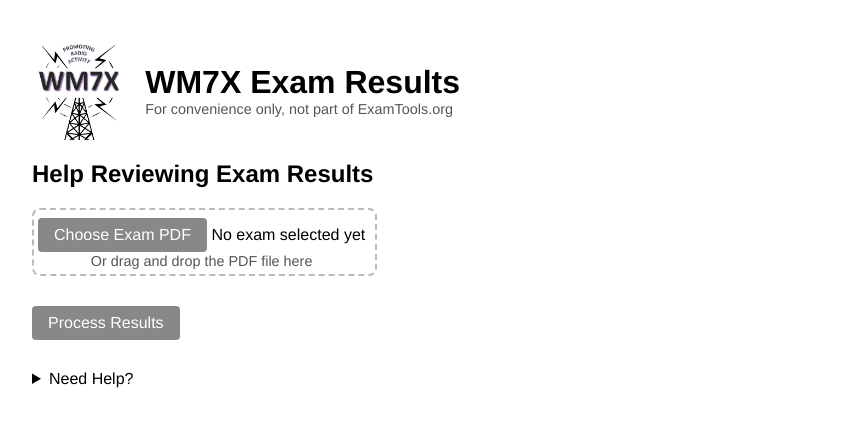
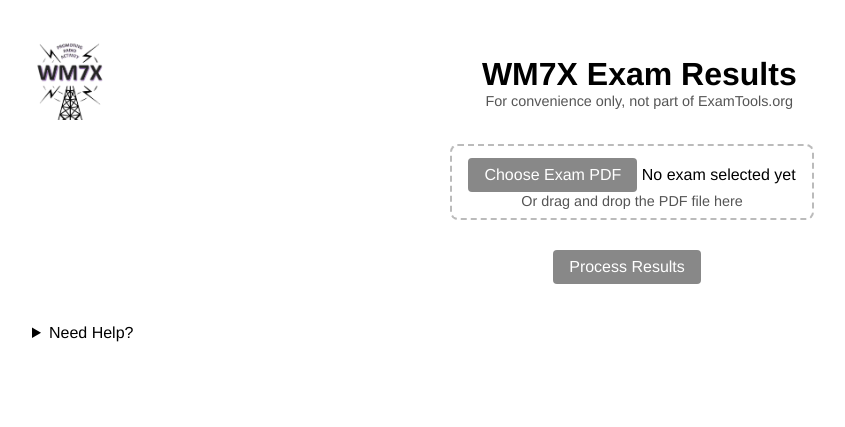
Before and after one commit to jpasqua/wm7x-exam-results, a Flask app: page / in a window 1280 px wide. Shown: the top 427 px of the page, without its empty margins (8-853 px from the left). Run offline with Flask 3, Linux system fonts and the light colour scheme.

Commit message:
Slight UI tweaks

```diff
--- a/static/css/style.css
+++ b/static/css/style.css
@@ -6,12 +6,18 @@ body {
 .banner {
     display: flex;
     align-items: center;
+    justify-content: space-between;
     margin-bottom: 20px;
 }
 
-.banner img {
-    height: 100px;
+.banner-left img {
+    height: 80px;
     margin-right: 20px;
+}
+
+.banner-center {
+    flex: 1;
+    text-align: center;
 }
 
 .banner-title {
@@ -22,6 +28,11 @@ body {
 .banner-subtitle {
     font-size: 0.9em;
     color: #555;
+}
+
+.banner-right {
+    width: 80px; /* reserve space for future content */
+    text-align: right;
 }
 
 h1 {
@@ -87,13 +98,20 @@ form div {
     height: auto;
 }
 
+.upload-form {
+    display: flex;
+    flex-direction: column;
+    align-items: center;
+    margin-top: 20px;
+}
+
 .dropzone {
-    display: inline-block;      /* shrink-wrap to content */
+    display: inline-block;
     border: 2px dashed #bbb;
-    padding: 4px;
-    padding-right: 10px;
+    padding: 8px 16px;
     text-align: center;
     border-radius: 8px;
+    margin-bottom: 10px;
 }
 
 .dropzone .button,
--- a/templates/base.html
+++ b/templates/base.html
@@ -11,14 +11,18 @@
     <link rel="apple-touch-icon" sizes="180x180" href="https://wm7x.net/wp-content/uploads/2022/10/cropped-Site-Icon-180x180.png">
     <meta name="msapplication-TileImage" content="https://wm7x.net/wp-content/uploads/2022/10/cropped-Site-Icon-270x270.png"></head>
 <body>
-    <div class="banner">
+<div class="banner">
+    <div class="banner-left">
         <img src="{{ url_for('static', filename='images/WM7XLogo.png') }}" alt="WM7X Logo">
-        <div>
-            <div class="banner-title">WM7X Exam Results</div>
-            <div class="banner-subtitle">For convenience only, not part of ExamTools.org</div>
-        </div>
     </div>
-
+    <div class="banner-center">
+        <div class="banner-title">WM7X Exam Results</div>
+        <div class="banner-subtitle">For convenience only, not part of ExamTools.org</div>
+    </div>
+    <div class="banner-right">
+        <!-- Future content goes here -->
+    </div>
+</div>
     {% block content %}{% endblock %}
 </body>
 </html>
--- a/templates/upload.html
+++ b/templates/upload.html
@@ -1,13 +1,12 @@
 {% extends "base.html" %}
 {% block pagetitle %}WM7X Results Helper{% endblock %}
 {% block content %}
-<h1>Help Reviewing Exam Results</h1>
 
 {% if error %}
 <p style="color:red;">{{ error }}</p>
 {% endif %}
 
-<form method="post" enctype="multipart/form-data" id="upload-form">
+<form method="post" enctype="multipart/form-data" class="upload-form">
   <div id="dropzone" class="dropzone">
     <input type="file" id="pdf_file" name="pdf_file" accept=".pdf,application/pdf" class="file-input">
     <label for="pdf_file" class="button">Choose Exam PDF</label>
```
